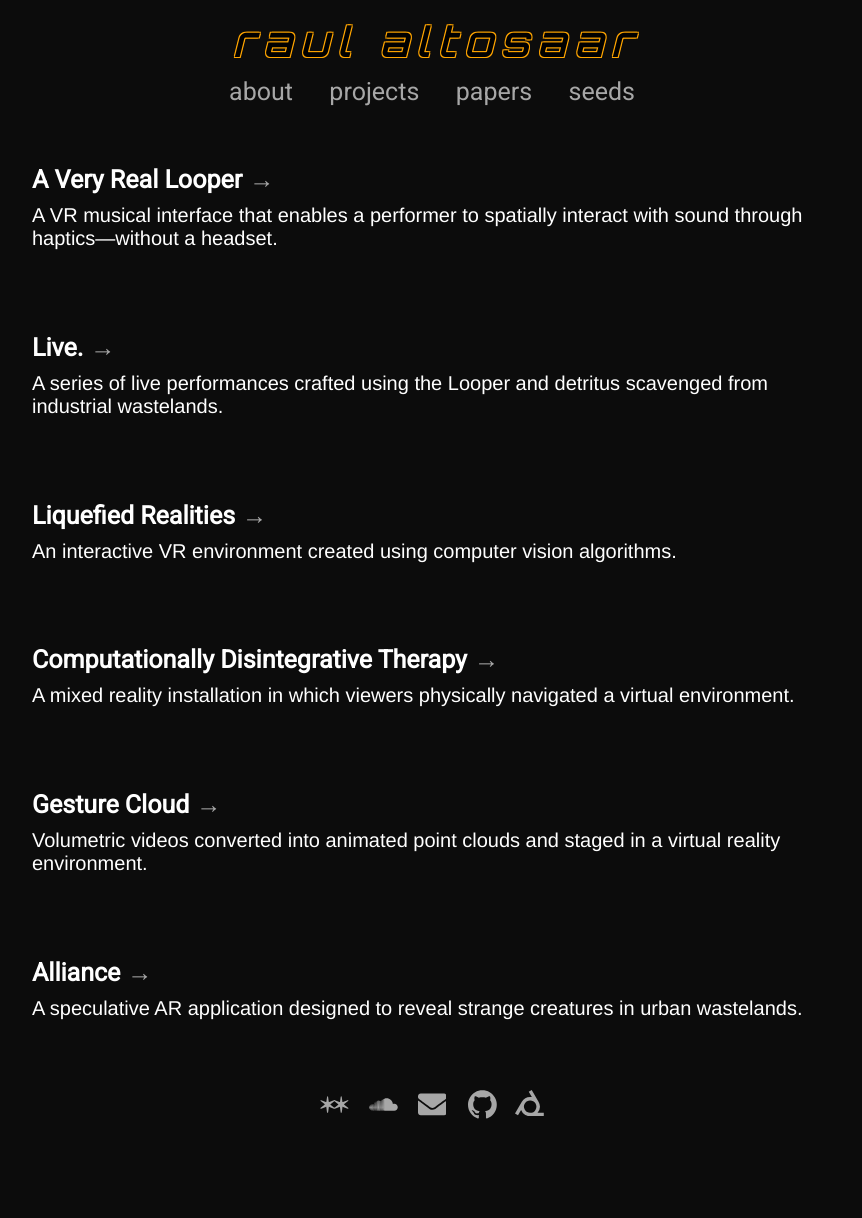
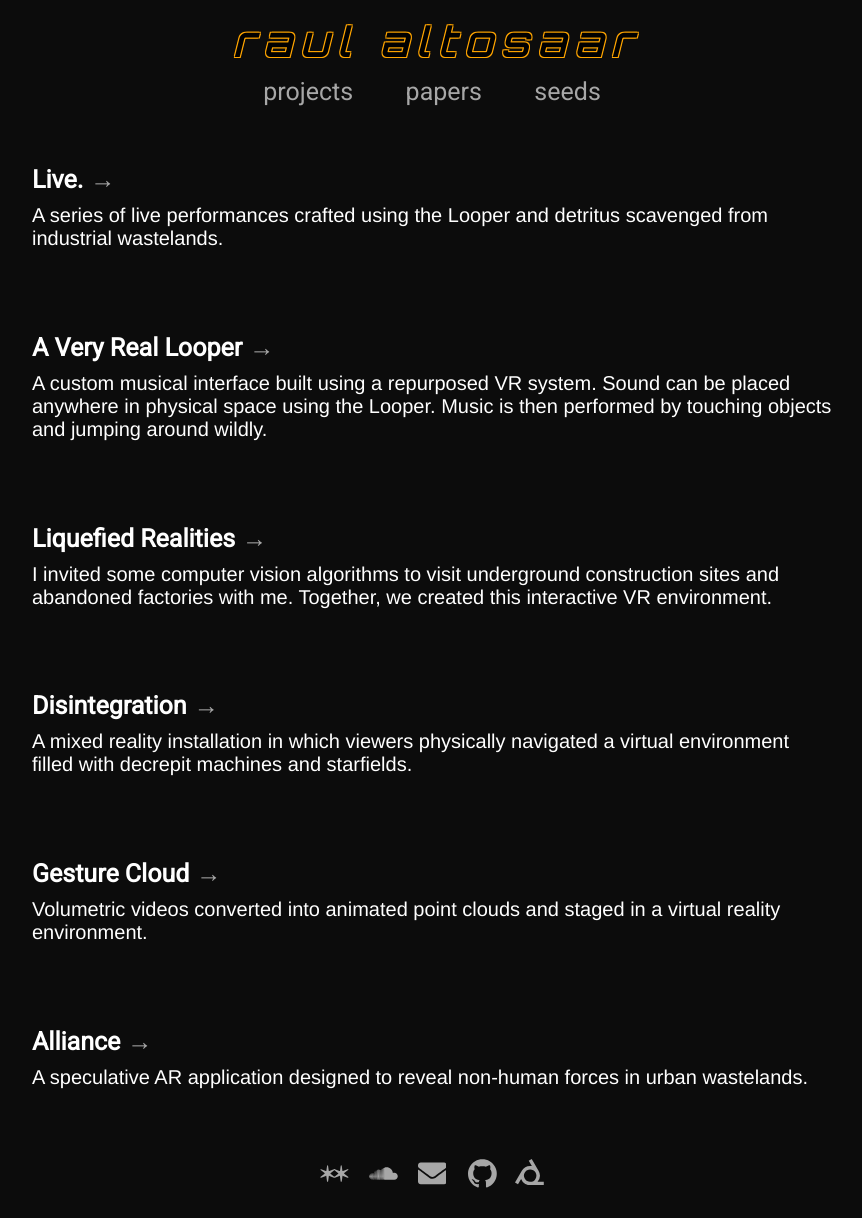
Before and after one commit to raulaltosaar/raul.earth, a Jekyll site: the page built from _pages/projects.md, in a window 1280 px wide. Shown: the whole page, without its empty margins (208-1070 px from the left). Built offline with Jekyll 4.4.1, drawn with Linux system fonts in a browser that asks for light colours; before the commit the page ends 1149 px from its top, so only the background shows below that.

Commit message:
minor edits on project page wording. change CDT project name to disintegration. remove about page and link until it is ready

```diff
--- a/_layouts/default.html
+++ b/_layouts/default.html
@@ -88,10 +88,10 @@
 
 	<nav>
 			<ul>
-				<li><a href="/about">about</a></li>
+				<!-- <li><a href="/about">about</a></li> -->
 				<li><a href="/projects">projects</a></li>
-	    		<li><a href="/papers">papers</a></li>
-	    		<li><a href="/seeds">seeds</a></li>
+	    	<li><a href="/papers">papers</a></li>
+	    	<li><a href="/seeds">seeds</a></li>
 			</ul>
   	</nav>
 
--- a/_pages/projects.md
+++ b/_pages/projects.md
@@ -5,21 +5,6 @@ permalink: /projects
 ---
 
 <html>
-
-<div class="project">
-
-<a href="/a-very-real-looper">
-
-<img class="lazy scale" data-src="../assets/img/projects/a-very-real-looper/looper-jump.jpg">
-
-<h2 class="arrow">A Very Real Looper</h2>
-
-<h3>A VR musical interface that enables a performer to spatially interact with sound through haptics—without a headset. <!-- Using this interface, virtual sounds can be placed anywhere in physical space. Music is then performed by touching objects and jumping around wildly. --></h3>
-
-</a>
-
-</div>
-
 
 <div class="project">
 
@@ -35,6 +20,20 @@ permalink: /projects
 
 </div>
 
+<div class="project">
+
+<a href="/a-very-real-looper">
+
+<img class="lazy scale" data-src="../assets/img/projects/a-very-real-looper/looper-jump.jpg">
+
+<h2 class="arrow">A Very Real Looper</h2>
+
+<h3>A custom musical interface built using a repurposed VR system. Sound can be placed anywhere in physical space using the Looper. Music is then performed by touching objects and jumping around wildly.</h3>
+
+</a>
+
+</div>
+
 
 <div class="project">
 
@@ -44,7 +43,7 @@ permalink: /projects
 
 <h2 class="arrow">Liquefied Realities</h2>
 
-<h3>An interactive VR environment created using computer vision algorithms.<!-- I invited some computer vision algorithms to visit underground construction sites and abandoned factories with me. Together, we created an interactive virtual reality environment. --> </h3>
+<h3>I invited some computer vision algorithms to visit underground construction sites and abandoned factories with me. Together, we created this interactive VR environment. </h3>
 
 </a>
 
@@ -54,13 +53,13 @@ permalink: /projects
 
 <div class="project">
 
-<a href="/computationally-disintegrative-therapy">
+<a href="/disintegration">
 
 <img class="lazy scale" data-src="../assets/img/projects/computationally-disintegrative-therapy/standing.jpg">
 
-<h2 class="arrow">Computationally Disintegrative Therapy</h2>
+<h2 class="arrow">Disintegration</h2>
 
-<h3>A mixed reality installation in which viewers physically navigated a virtual environment. <!-- filled with decrepit machines and starfields. --></h3>
+<h3>A mixed reality installation in which viewers physically navigated a virtual environment filled with decrepit machines and starfields.</h3>
 
 </a>
 
@@ -92,7 +91,7 @@ permalink: /projects
 
 <h2 class="arrow">Alliance</h2>
 
-<h3>A speculative AR application designed to reveal strange creatures in urban wastelands.</h3>
+<h3>A speculative AR application designed to reveal non-human forces in urban wastelands.</h3>
 
 </a>
 
--- a/assets/css/style.css
+++ b/assets/css/style.css
@@ -142,7 +142,7 @@ ul {
 }
 
 nav li {
-	padding: 0px 1em;
+	padding: 0px 1.5em;
 	display: inline;
 }
 
@@ -275,7 +275,7 @@ hr {
 	}
 
 	nav li {
-		padding: 0px 0.4em;
+		padding: 0px 0.8em;
 	}
 
 	p {
```
Also changed, not shown: _blogposts/artful-design-1.md (deleted, +0 -80 lines), _projects/alliance.md (+1 -1 lines), _projects/disintegration.md (renamed from _projects/computationally-disintegrative-therapy.md, +3 -3 lines), index.md (+1 -1 lines).
